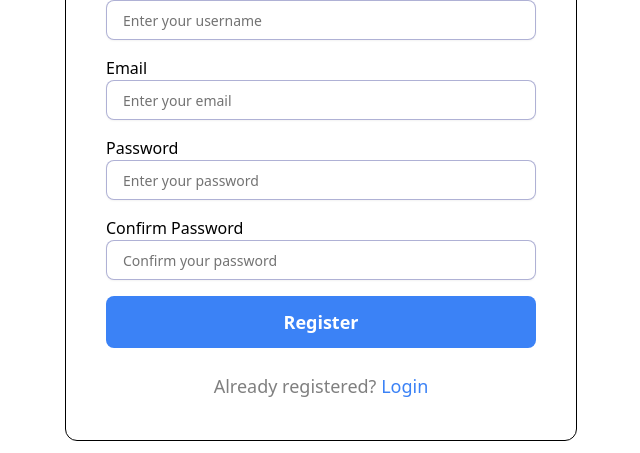
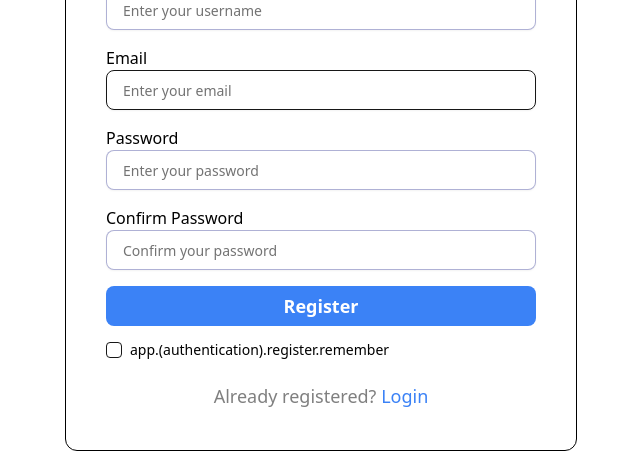
Before and after one commit to ZIZ-INC/treatment-facilities-front, a Next.js app: page /register in a window 1280 px wide. Shown: the part 246-699 px from the top of the page, without its empty margins (319-959 px from the left). Built offline with nearby package versions, Linux system fonts and the light colour scheme; no server answers.

Commit message:
feat: use shadcn components

```diff
--- a/src/app/(authentication)/login/page.tsx
+++ b/src/app/(authentication)/login/page.tsx
@@ -8,6 +8,8 @@ import {useTranslations} from "next-intl";
 import {LanguageSelect} from '@/shared/components/LanguageSelect';
 import {Loading} from "@/shared/components/svg/Loading";
 import {Input} from "@/shared/components/Input";
+import {Checkbox} from "@/shared/components/Checkbox";
+import {Button} from "@/shared/components/ui/button";
 
 
 const LoginPage: React.FC = () => {
@@ -79,9 +81,8 @@ const LoginPage: React.FC = () => {
                         className="block w-full px-4 py-3 border border-inactiveBorderColor rounded-lg shadow-sm focus:ring-accentColor focus:border-accentBorderColor text-lg text-primaryColor bg-inactiveBackground"
                         placeholder={t("passwordPlaceholder")}
                     />
-
                     {/* Submit Button */}
-                    <button
+                    <Button
                         type="submit"
                         disabled={loading}
                         className={`w-full py-3 ${
@@ -89,7 +90,12 @@ const LoginPage: React.FC = () => {
                         } text-accentColor font-semibold rounded-lg text-lg`}
                     >
                         {loading ? <Loading className="w-6 h-6 mx-auto"/> : t("submitButton")}
-                    </button>
+                    </Button>
+
+                    <Checkbox
+                        label={t("remember")}
+                        name={"checkbox"}
+                    />
                 </form>
                 <p className="mt-6 text-center text-lg text-secondaryColor">
                     {t("noAccountMessage")}{' '}
--- a/src/app/(authentication)/register/page.tsx
+++ b/src/app/(authentication)/register/page.tsx
@@ -8,6 +8,8 @@ import {useTranslations} from 'next-intl';
 import {LanguageSelect} from "@/shared/components/LanguageSelect";
 import {Loading} from "@/shared/components/svg/Loading";
 import {Input} from "@/shared/components/Input";
+import {Checkbox} from "@/shared/components/Checkbox";
+import {Button} from "@/shared/components/ui/button";
 
 const RegisterPage: React.FC = () => {
     const router = useRouter();
@@ -78,7 +80,7 @@ const RegisterPage: React.FC = () => {
                         name="email"
                         id="email"
                         required
-                        className="block w-full px-4 py-3 border border-inactiveBorderColor rounded-lg shadow-sm focus:ring-accentColor focus:border-accentBorderColor text-lg text-primaryColor bg-inactiveBackground"
+                        className="block w-full px-4 py-3 border border-primary rounded-lg shadow-sm focus:ring-accentColor focus:border-accentBorderColor text-lg text-primaryColor bg-inactiveBackground"
                         placeholder={t("emailPlaceholder")}
                     />
                     <Input
@@ -99,10 +101,8 @@ const RegisterPage: React.FC = () => {
                         className="block w-full px-4 py-3 border border-inactiveBorderColor rounded-lg shadow-sm focus:ring-accentColor focus:border-accentBorderColor text-lg text-primaryColor bg-inactiveBackground"
                         placeholder={t("confirmPasswordPlaceholder")}
                     />
-
                     {/* Submit Button */}
-                    <div>
-                        <button
+                    <Button
                         type="submit"
                         disabled={loading}
                         className={`w-full py-3 ${
@@ -110,8 +110,12 @@ const RegisterPage: React.FC = () => {
                         } text-accentColor font-semibold rounded-lg text-lg`}
                     >
                         {loading ? <Loading className="w-6 h-6 mx-auto"/> : t("submitButton")}
-                        </button>
-                    </div>
+                    </Button>
+
+                    <Checkbox
+                        label={t("remember")}
+                        name={"checkbox"}
+                    />
                 </form>
                 <p className="mt-6 text-center text-lg text-secondaryColor">
                     {t('alreadyRegisteredMessage')}{' '}
```
Lines whose indentation alone changed are shown as unchanged.
